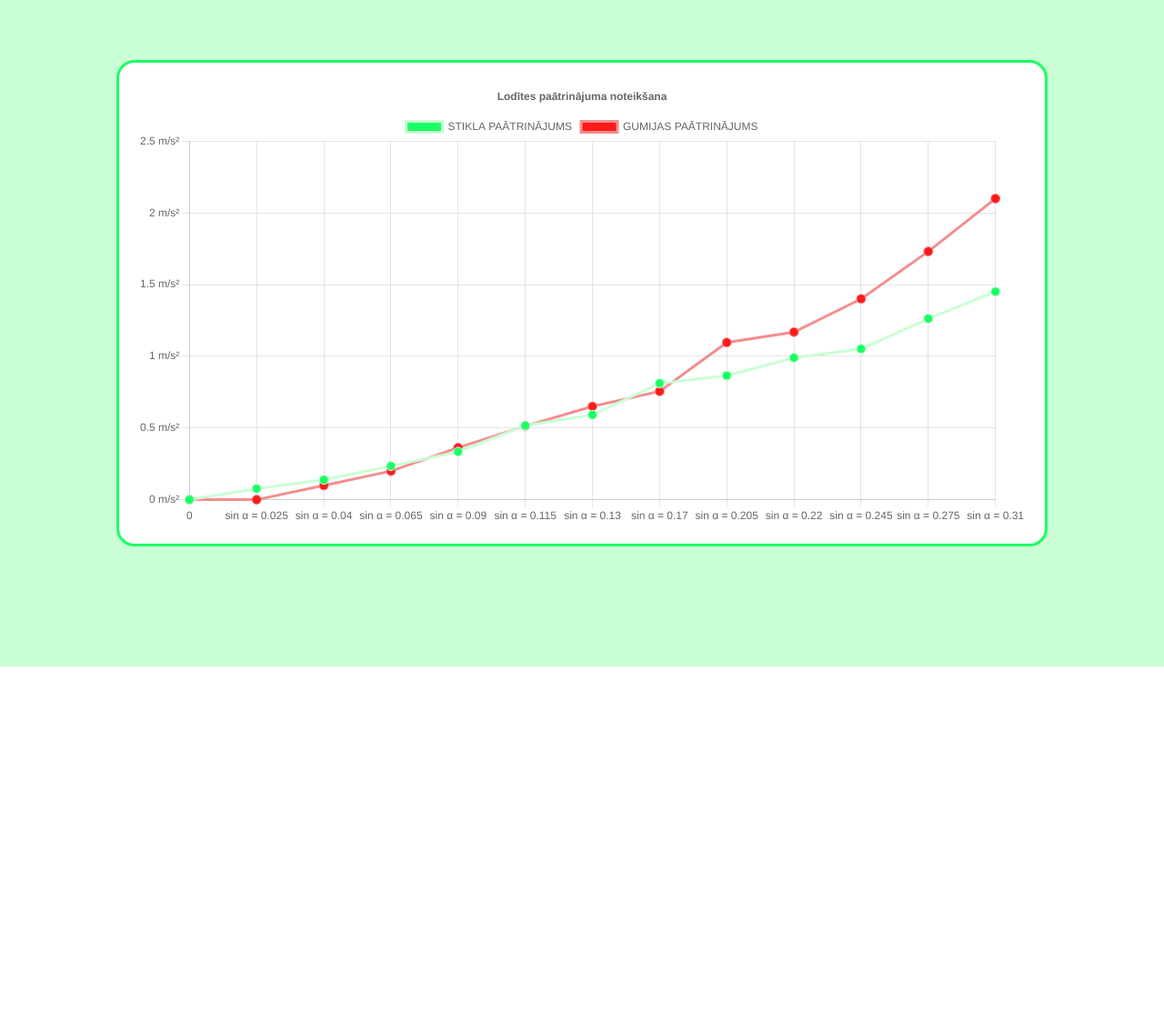
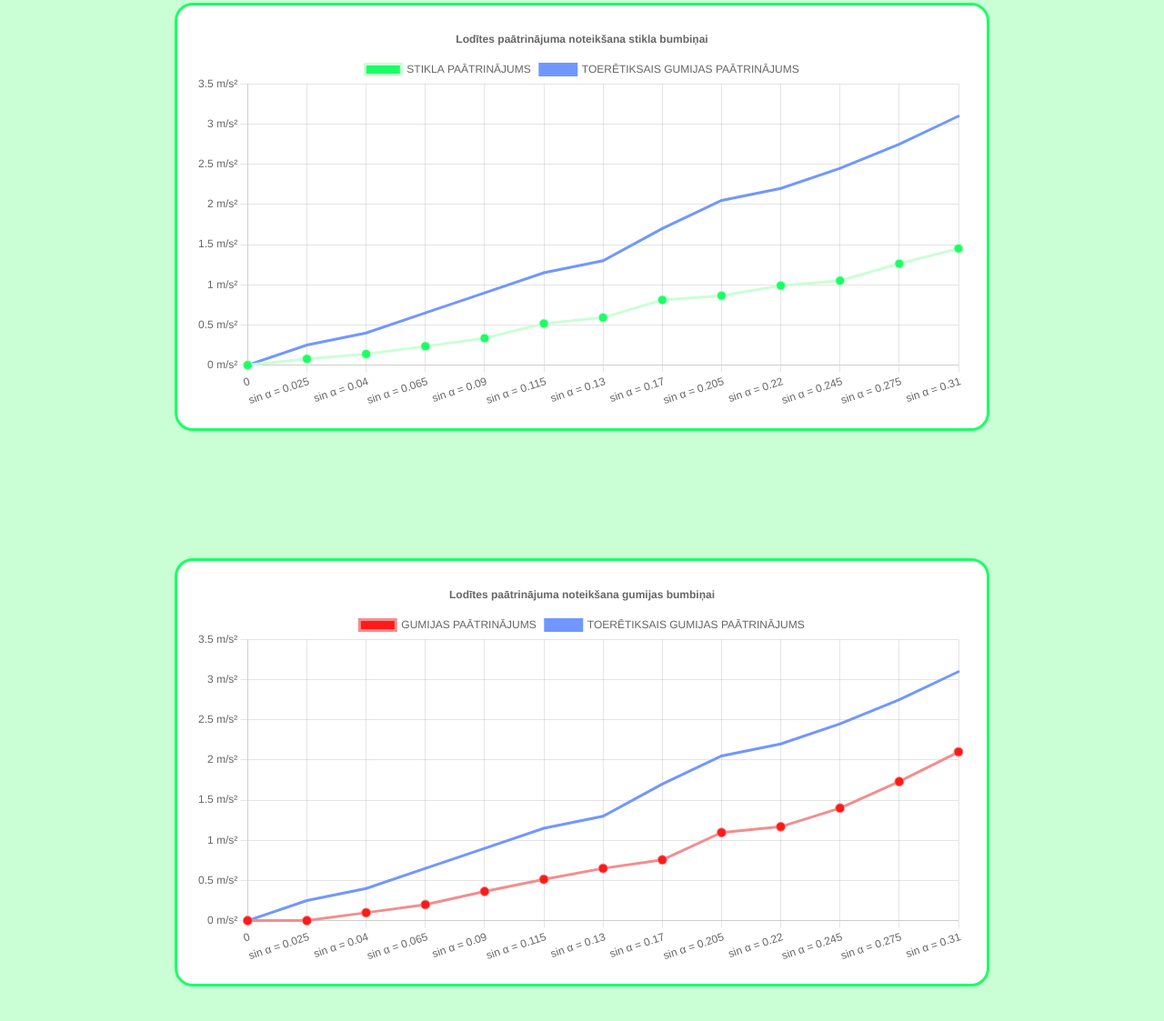
Before and after one commit to martispyc/LoditesPaatrinajumaNoteiksana, a website: page index.html in a window 1280 px wide. Shown: the part 67-1190 px from the top of the page at 91% size. Before the commit the page ends 800 px from the top, so only its background shows below. Drawn offline with nearby package versions, Linux system fonts and the light colour scheme.

Commit message:
.. .. ..

```diff
--- a/index.html
+++ b/index.html
@@ -9,9 +9,14 @@
     <body>
         <div class="chartCard">
             <div class="chartBox">
-                <canvas id="myChart"></canvas>
+                <canvas id="myChart1"></canvas>
+            </div>
+
+            <div class="chartBox">
+                <canvas id="myChart2"></canvas>
             </div>
         </div>
+
 
         <script src="https://cdn.jsdelivr.net/npm/chart.js"></script>
         <script src="index.js"></script>
--- a/index.js
+++ b/index.js
@@ -9,16 +9,20 @@ g_t_list = [10000, 6.37, 4.48, 3.32, 2.79, 2.48, 2.30, 1.91, 1.85, 1.69, 1.52, 1
 const labels = [0];
 const stiklsA = [0];
 const gumijaA = [0];
-
+const stiklsAT = [0];
+const gumijaAT = [0];
 
 for (let i = 0; i < s_h_list.length; i++) {
   labels.push("sin α = "+s_h_list[i]/2);
   stiklsA.push(4/(s_t_list[i]**2));
   gumijaA.push(4/(g_t_list[i]**2));
+
+  stiklsAT.push(s_h_list[i]/2*10);
+  gumijaAT.push((s_h_list[i]/2*10));
 }
 
 
-const data = {
+const data1 = {
     labels: labels,
     datasets: [{
       label: 'STIKLA PAĀTRINĀJUMS',
@@ -29,26 +33,48 @@ const data = {
       pointHoverRadius: 10
     },
     {
+      label: 'TOERĒTIKSAIS GUMIJAS PAĀTRINĀJUMS',
+      backgroundColor: 'rgb(113, 151, 255)',
+      borderColor: 'rgb(113, 151, 255)',
+      data: stiklsAT,
+      pointRadius: 1,
+      pointHoverRadius: 1
+    }
+
+  ],
+};
+
+const data2 = {
+  labels: labels,
+  datasets: [{
     label: 'GUMIJAS PAĀTRINĀJUMS',
     backgroundColor: 'rgb(255, 26, 26)',
     borderColor: 'rgb(243, 142, 142)',
     data: gumijaA,
     pointRadius: 5,
     pointHoverRadius: 10
+  },
+  {
+    label: 'TOERĒTIKSAIS GUMIJAS PAĀTRINĀJUMS',
+    backgroundColor: 'rgb(113, 151, 255)',
+    borderColor: 'rgb(113, 151, 255)',
+    data: gumijaAT,
+    pointRadius: 1,
+    pointHoverRadius: 1
   }
 
 ],
 };
 
-const config = {
+const config1 = {
     type: 'line',
-    data: data,
+    data: data1,
     options: {
       responsive: true,
       plugins: {
         title: {
           display: true,
-          text: "Lodītes paātrinājuma noteikšana"
+          text: "Lodītes paātrinājuma noteikšana stikla bumbiņai"
         }
       },
       scales: {
@@ -69,7 +95,43 @@ const config = {
   }
 };
 
-const myChart = new Chart(
-    document.getElementById('myChart'),
-    config,
+const config2 = {
+  type: 'line',
+  data: data2,
+  options: {
+    responsive: true,
+    plugins: {
+      title: {
+        display: true,
+        text: "Lodītes paātrinājuma noteikšana gumijas bumbiņai"
+      }
+    },
+    scales: {
+      y: {
+        beginAtZero: true,
+        ticks: {
+          // Include a dollar sign in the ticks
+          callback: function(value, index, ticks) {
+              return value+' m/s²';
+          }
+      }
+
+      },
+      x: {
+        beginAtZero: true,
+      }
+    }
+}
+};
+
+
+const myChart1 = new Chart(
+  document.getElementById('myChart1'),
+  config1,
 );
+
+
+const myChart2 = new Chart(
+  document.getElementById('myChart2'),
+  config2,
+);
--- a/sass/main.scss
+++ b/sass/main.scss
@@ -20,17 +20,21 @@ body {
 }
 
 .chartCard {
-    width: 100vw;
-    height: calc(100vh);
+    width: calc(190vw-20px);
     background: rgb(202, 255, 213);
     display: flex;
     align-items: center;
     justify-content: center;
-  }
-  .chartBox {
-    width: 80vw;
+    flex-direction: column;
+}
+
+.chartBox {
+    margin-top: 7rem;
+    margin-bottom: 7rem;
+
+    width: 70vw;
     padding: 20px;
     border-radius: 20px;
     border: solid 3px rgb(26, 255, 102);
     background: white;
-  }
+}
```
Also changed, not shown: css/style.css. Lines whose indentation alone changed are shown as unchanged.
